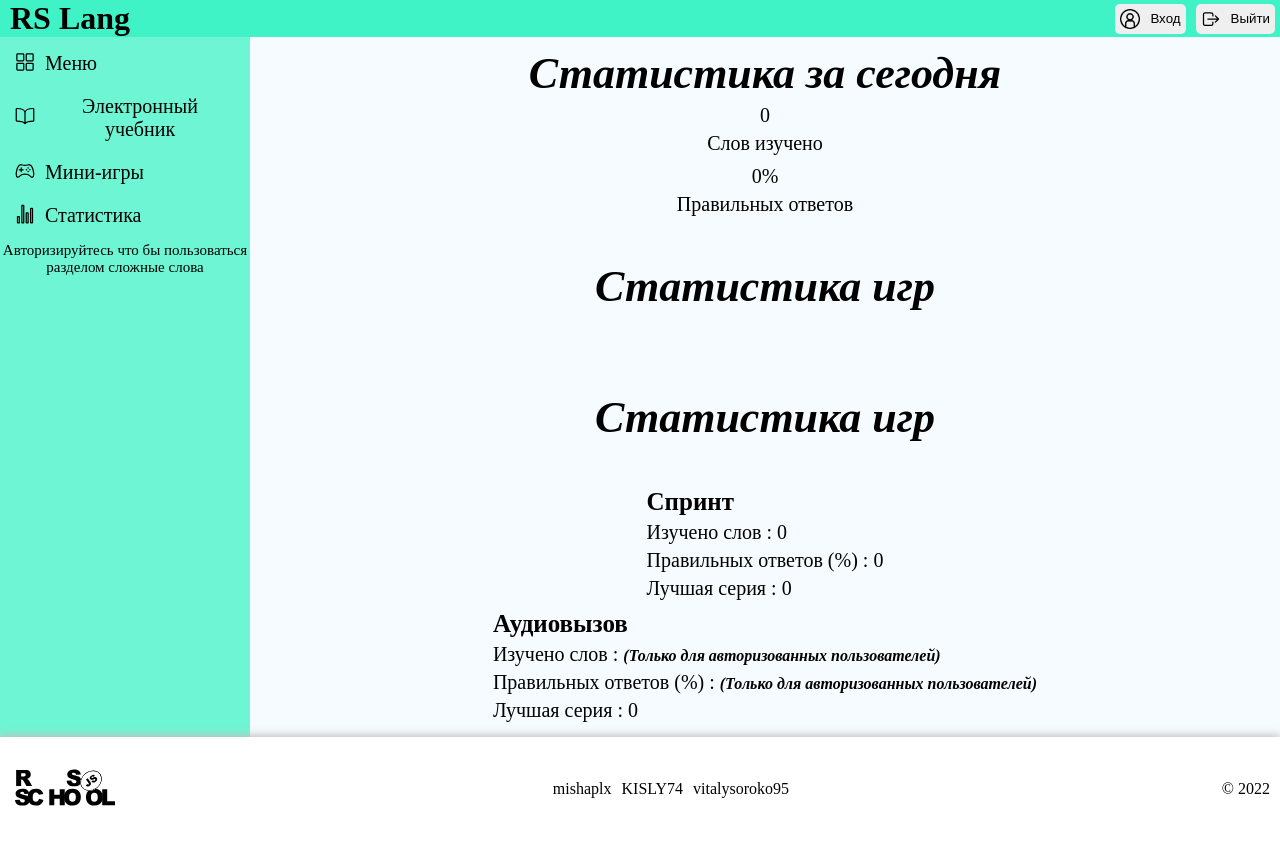
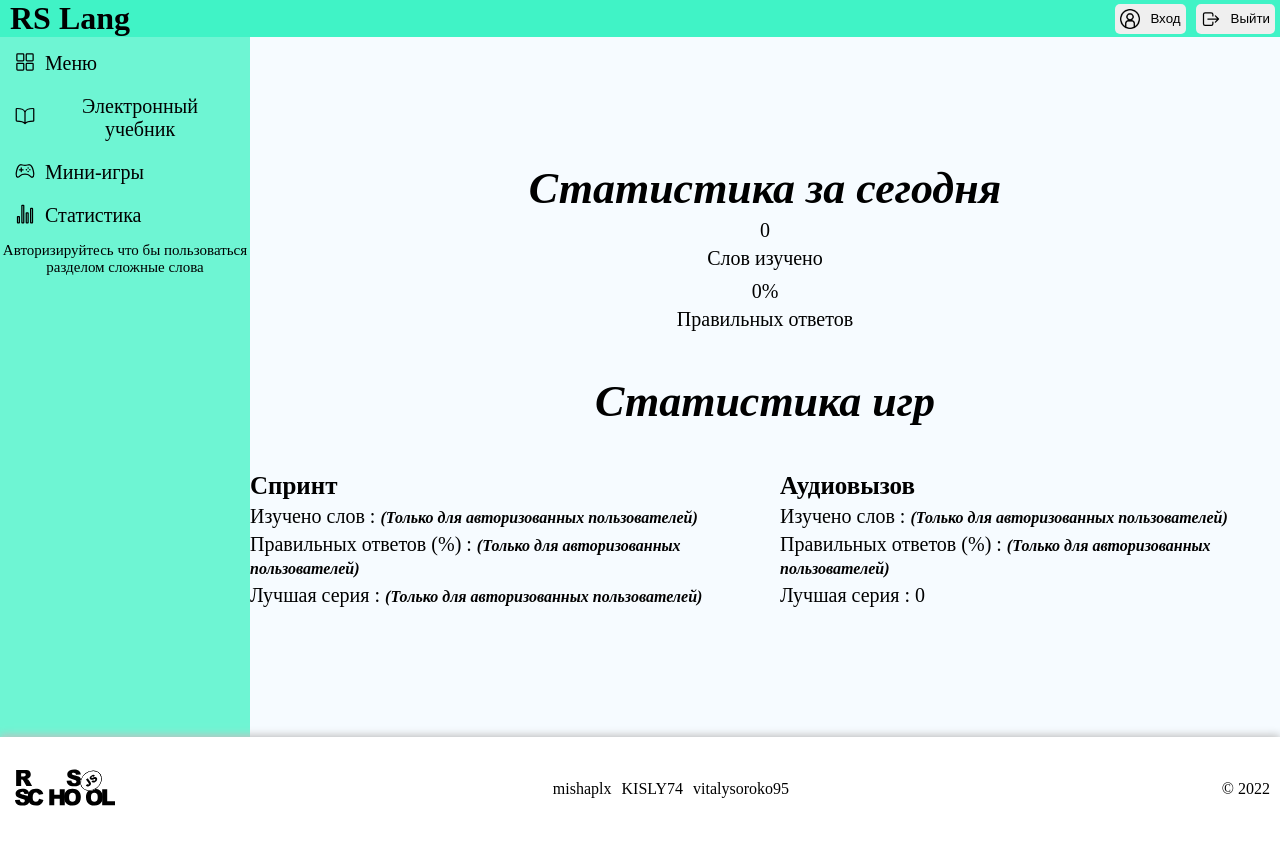
Before and after one commit to mishaplx/RS-Lang-App, a React (Create React App) app: page /RS-Lang-App/statistics in a window 1280 px wide. Built offline with nearby package versions, Linux system fonts and the light colour scheme; no server answers; a web font is replaced by a local one.

Commit message:
fix: fix statistics

```diff
--- a/src/component/Statistics/Statistics.js
+++ b/src/component/Statistics/Statistics.js
@@ -59,13 +59,11 @@ function Statistics(props) {
         <div className="games-statistics">
           <h2>Статистика игр</h2>
           <div  className="games-statistics__container">
-          <div className="games-statistics">
-            <h2>Статистика игр</h2>
             <div className="sprint-statisic">
               <h3>Спринт</h3>
-              <p>Изучено слов : {sprintLearnedWords}</p>
-              <p>Правильных ответов (%) : {rightAnswers}</p>
-              <p>Лучшая серия : {bestSeries}</p>
+              <p>Изучено слов : {localStorage.getItem('token') ? (loading ? 'загрузка...' : {sprintLearnedWords}) : <span id="only-auth">(Только для авторизованных пользователей)</span>}</p>
+              <p>Правильных ответов (%) : {localStorage.getItem('token') ? (loading ? 'загрузка...' : {rightAnswers}) : <span id="only-auth">(Только для авторизованных пользователей)</span>}</p>
+              <p>Лучшая серия : {localStorage.getItem('token') ? (loading ? 'загрузка...' : {bestSeries}) : <span id="only-auth">(Только для авторизованных пользователей)</span>}</p>
             </div>
 
             <div className="audio-call-statisic">
@@ -76,7 +74,7 @@ function Statistics(props) {
             </div>
           </div>
         </div>
-      </div>
+
     </main>
   );
 }
```
